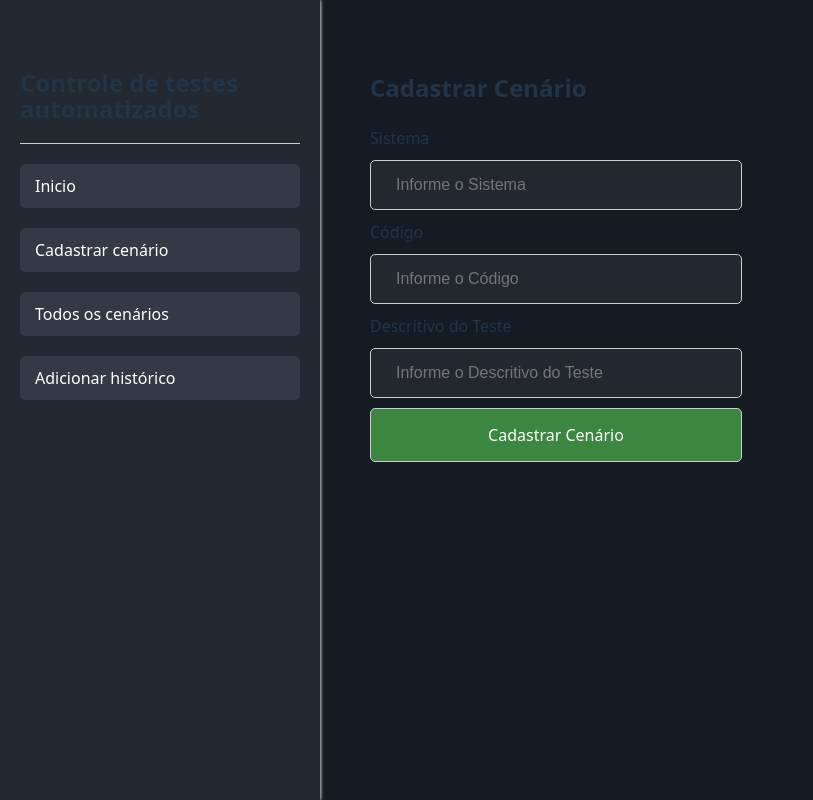
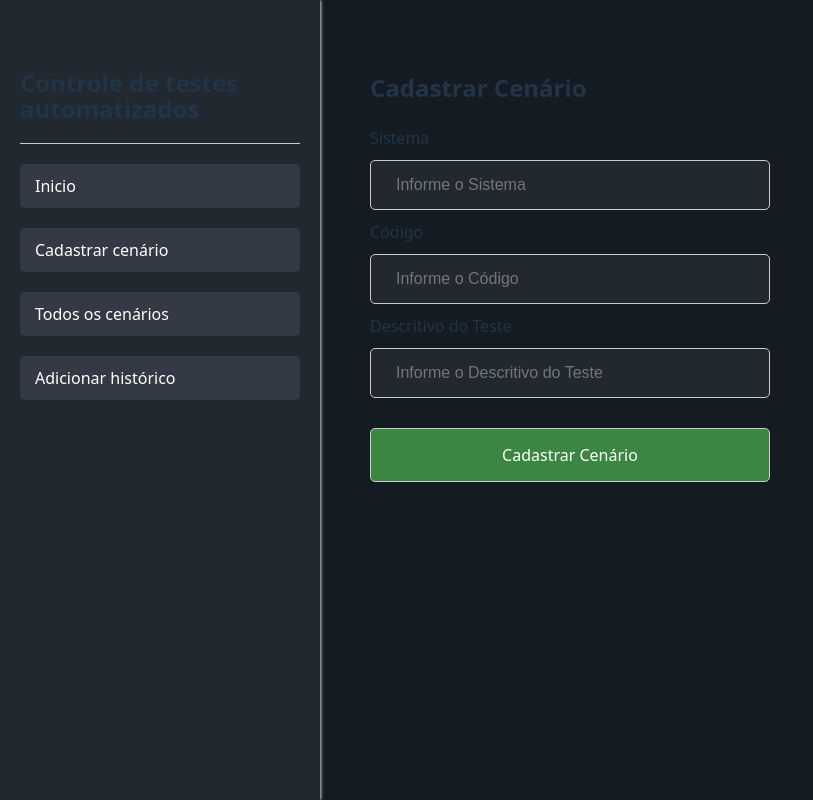
Before and after one commit to ir2508/test-control, a React (Vite) app: page /novo-cenario in a window 1280 px wide. Shown: the whole page, without its empty margins (0-813 px from the left). Built offline with nearby package versions, Linux system fonts and the light colour scheme.

Commit message:
Implementação do botão filtrar cenários por sistema

```diff
--- a/src/components/AddButton/index.jsx
+++ b/src/components/AddButton/index.jsx
@@ -4,9 +4,12 @@ const BotaoStyled = styled.button`
     background-color: var(--cor-botao-sucesso);
     border: 1px solid #ccc;
     color: #fff;
-    padding: 15px 25px;
     border-radius: 5px;
     font-size: 16px;
+    width: 400px;
+    padding: 15px 25px;
+    margin-top: 20px;
+    box-sizing: border-box;
 `
 
 const AddButton = ({ children, cenario, onSalvarCenario }) => {
--- a/src/components/InputText/index.jsx
+++ b/src/components/InputText/index.jsx
@@ -5,9 +5,10 @@ const InputStyled = styled.input`
     border-radius: 5px;
     border: 1px solid #ccc;
     font-size: 16px;
-    width: 320px;
+    width: 400px;
     background-color: var(--cor-secundaria);
     color: #fff;
+    box-sizing: border-box;
 `
 
 const InputText = ({ label, onCenarioChange, id, value }) => {
--- a/src/components/MenuLateral/index.jsx
+++ b/src/components/MenuLateral/index.jsx
@@ -3,7 +3,6 @@ import styled from "styled-components"
 
 const BarraLateralStyled = styled.aside`
     position: relative;
-
     padding: 50px 20px;
     height: 100vh;
     width: 320px;
--- /dev/null
+++ b/src/components/SelectSistema/index.jsx
@@ -0,0 +1,35 @@
+import { useContext } from "react"
+import { CenarioContext } from "../../contexts/CenarioContext"
+import styled from "styled-components"
+
+const DivSistemasStyled = styled.div``
+
+const SelectSistemasStyled = styled.select`
+    padding: 15px 25px;
+    border-radius: 5px;
+    border: 1px solid #ccc;
+    font-size: 16px;
+    width: 320px;
+    background-color: var(--cor-secundaria);
+    color: #fff;
+    cursor: pointer;
+`
+
+const SelectSistema = ({ onFiltroChange }) => {
+    const { sistemas } = useContext(CenarioContext)
+
+
+    return (
+        <DivSistemasStyled>
+            <label htmlFor="filtroSistemas"></label>
+            <SelectSistemasStyled onChange={(e) => onFiltroChange(e.target.value)} id="filtroSistemas">
+                <option value="todos" selected>Todos os sistemas</option>
+                {sistemas.map((sistema) => (
+                    <option key={sistema} value={sistema}>{String(sistema).charAt(0).toUpperCase() + String(sistema).slice(1).toLowerCase()}</option>
+                ))}
+            </SelectSistemasStyled>
+        </DivSistemasStyled>
+    )
+}
+
+export default SelectSistema
--- a/src/contexts/CenarioContext.jsx
+++ b/src/contexts/CenarioContext.jsx
@@ -7,8 +7,11 @@ export const CenarioProvider = ({ children }) => {
 
     const [cenarios, setCenarios] = useState([])
 
+    const [sistemas, setSistemas] = useState([])
+
     const salvarCenario = (cenario) => {
         setCenarios((prev) => [...prev, cenario])
+        adicionarSistema(cenario.sistema)
         setMensagem("Novo cenário adicionado!")
         setTimeout(() => setMensagem(""), 5000)
     }
@@ -17,5 +20,11 @@ export const CenarioProvider = ({ children }) => {
         setCenarios((prev) => prev.filter((cenario) => cenario.uuid !== uuid))
     }
 
-    return <CenarioContext.Provider value={{ cenarios, mensagem, salvarCenario, removerCenario }}>{children}</CenarioContext.Provider>
+    const adicionarSistema = (sistema) => {
+        if (!sistemas.find((s) => s.toLowerCase().trim() === sistema.toLowerCase().trim())) {
+            setSistemas((prev) => [...prev, sistema])
+        }
+    }
+
+    return <CenarioContext.Provider value={{ cenarios, sistemas, mensagem, salvarCenario, removerCenario }}>{children}</CenarioContext.Provider>
 }
--- a/src/layouts/LayoutPrincipal.jsx
+++ b/src/layouts/LayoutPrincipal.jsx
@@ -5,11 +5,14 @@ import styled from "styled-components"
 const ContainerStyled = styled.div`
     display: flex;
     height: 100vh;
+    width: 100vw;
 
     .conteudo-principal {
-        flex-grow: 1;
+        flex: 1;
         padding: 50px;
         overflow-y: auto;
+        display: flex;
+        flex-direction: column;
     }
 `
 
--- a/src/pages/ListarCenarios/index.jsx
+++ b/src/pages/ListarCenarios/index.jsx
@@ -1,24 +1,54 @@
-import { useContext } from "react"
+import { useContext, useState } from "react"
 import { CenarioContext } from "../../contexts/CenarioContext"
 import CenarioCard from "../../components/CenarioCard"
 import styled from "styled-components"
+import SelectSistema from "../../components/SelectSistema"
+
+const ContainerStyled = styled.div`
+    flex: 1;
+    display: flex;
+    flex-direction: column;
+`
+
+const FilterSectionStyled = styled.section`
+    /* margin: 50px 0; */
+    display: flex;
+    /* flex-direction: column; */
+    justify-content: space-between;
+`
 
 const CardSectionStyled = styled.section`
+    margin-top: 50px;
     display: flex;
     gap: 30px;
     flex-wrap: wrap;
 `
 
 const ListarCenarios = () => {
+    const [filtro, setFiltro] = useState("todos")
     const { cenarios } = useContext(CenarioContext)
 
+    const handleFiltroChange = (filtro) => {
+        setFiltro(filtro)
+    }
+    const cenariosFiltrados = filtro === "todos" ? cenarios : cenarios.filter((cadaCenario) => cadaCenario.sistema === filtro)
+
     return (
-        <>
-            <h2>Todos os cenários</h2>
+        <ContainerStyled>
+            <FilterSectionStyled>
+                <h2>Todos os cenários</h2>
+                <div>
+
+                    {cenariosFiltrados.length > 0 ? <><h5>Filtrar cenários:</h5> <SelectSistema onFiltroChange={handleFiltroChange} /></>: ""}
+                </div>
+            </FilterSectionStyled>
             <CardSectionStyled>
-                {cenarios.map((cenario) => <CenarioCard dados={cenario}/>)}
+                {(cenariosFiltrados.length > 0) ? cenariosFiltrados.map((cenario) => (
+                    <CenarioCard key={cenario.uuid} dados={cenario} />
+                )):"Nenhum cenário encontrado!"
+            }
             </CardSectionStyled>
-        </>
+        </ContainerStyled>
     )
 }
 
```
